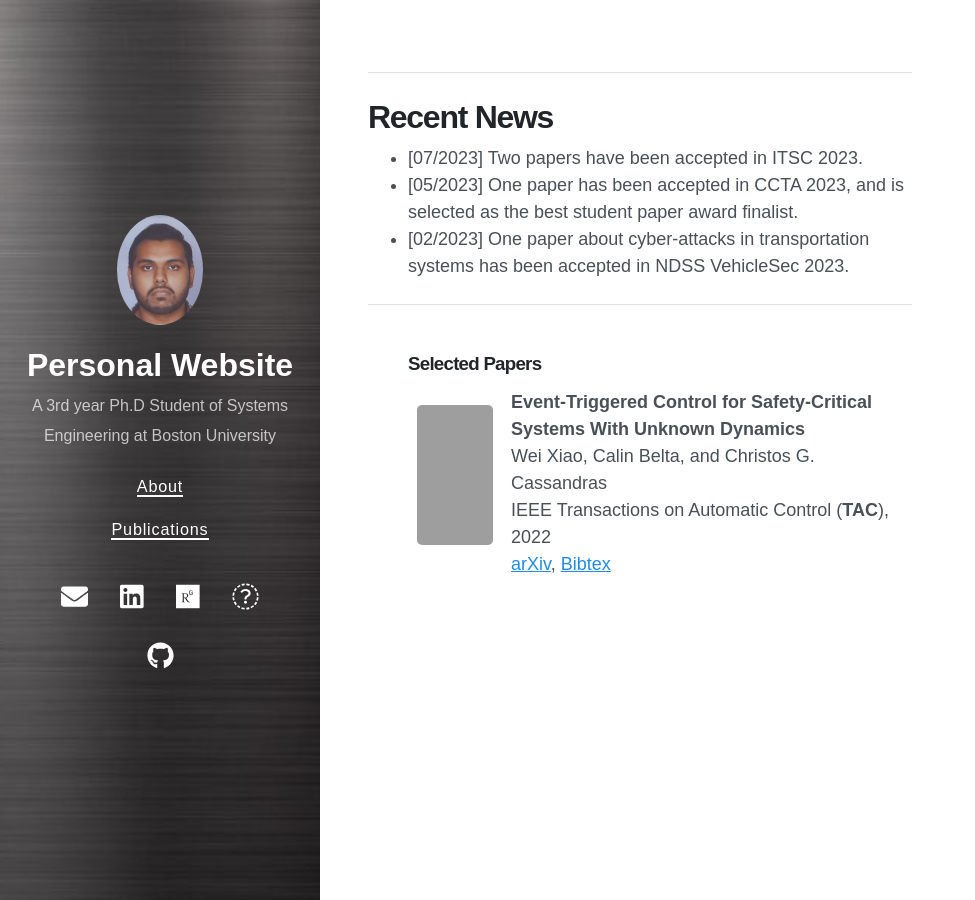
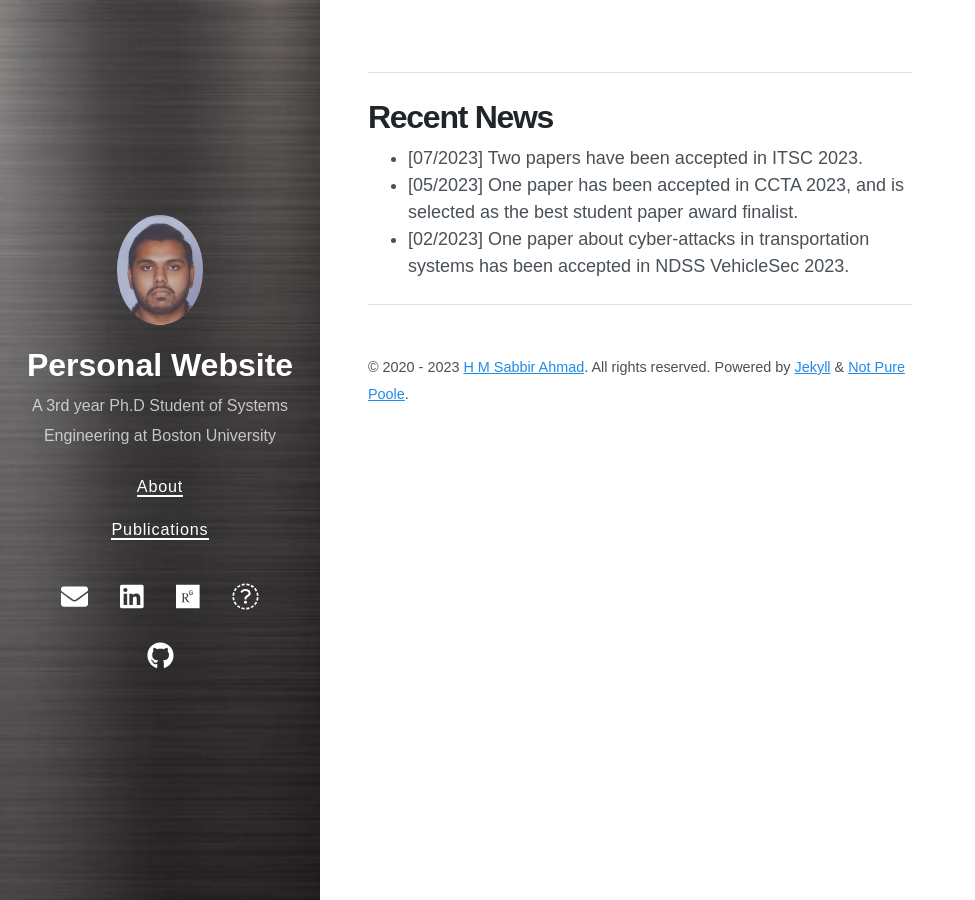
Before and after one commit to SabbirAhmad26/sabbirahmad26.github.io, a Jekyll site: the page built from README.md, in a window 1280 px wide and 900 px high. Shown: the whole window, without its empty margins (0-975 px from the left). Built offline with Jekyll 4.4.1, drawn with Linux system fonts in a browser that asks for light colours; nearby versions of some CDN libraries; our own code applies the rules of GitHub Pages for plain Markdown files; some of the changed text lies outside the part shown; grey boxes are pictures that could not be loaded.

Commit message:
Update home.html

```diff
--- a/_layouts/home.html
+++ b/_layouts/home.html
@@ -20,66 +20,4 @@
            </div>
        </div>
     <hr>
-
-<!-- Journal papers. -->
-    <div class="item border-bottom">
-       <ul>
-       <h3 id="Journal"> <br> Selected Papers </h3>
-       <div class="container">
-          <table style='border-width:1px;border-color:rgb(255,255,255);border-collapse:collapse' cellspacing='0' bordercolor='#888' border='1'>
-                <tbody>
-                   <tr>
-                      <td style='width:300px;height:150px'> <a imageanchor='1' href='event_TAC.gif'><img width='200' src='paper_figs/event_TAC.gif' height='140' border='0'  style='border-radius: 5px'/></a></td>
-                      <td style='width:1200px;height:89px;padding-left: 10px;'>
-                         <b>Event-Triggered Control for Safety-Critical Systems With Unknown Dynamics
-                         </b><br/> Wei Xiao, Calin Belta, and Christos G. Cassandras <br/>IEEE Transactions on Automatic Control (<b>TAC</b>), 2022 <br/> <a target='_blank' href='https://arxiv.org/abs/2103.15874'>arXiv</a>, <a href="javascript:toggle_visibility('xiao2022event')">Bibtex</a>
-                         <pre id="xiao2022event" xml:space="preserve" style="display: none; font-size: 12px">
-                        @article{xiao2022event,
-                           title={Event-Triggered Control for Safety-Critical Systems With Unknown Dynamics},
-                           author={Xiao, Wei and Belta, Calin and Cassandras, Christos G},
-                           journal={IEEE Transactions on Automatic Control},
-                           year={2022},
-                           publisher={IEEE}
-                         }
-                         </pre>
-                      </td>
-                   </tr>
-                </tbody>
-          </table>
-       </ul>
-       </div>
-    </div>
-    <hr>
-
-
-<!-- Conference papers. -->
-    <div class="item border-bottom">
-       <ul>
-       <h3 id="Conference"> <br> Selected Conference Papers</h3>
-       <div class="container">
-    <table style='border-width:1px;border-color:rgb(255,255,255);border-collapse:collapse' cellspacing='0' bordercolor='#888' border='1'>
-                <tbody>
-                   <tr>
-                      <td style='width:300px;height:150px'> <a imageanchor='1' href='paper_figs/cyber.png'><img width='200' src='paper_figs/cyber.png' height='140' border='0'  style='border-radius: 5px'/></a></td>
-                      <td style='width:1200px;height:89px;padding-left: 10px;'>
-                         <b>Evaluations of Cyberattacks on Cooperative Control of Connected and Autonomous Vehicles at Bottleneck Points
-                         </b><br/> HM Sabbir Ahmad, Ehsan Sabouni, Wei Xiao, Christos G Cassandras, and Wenchao Li <br/>VehicleSec, 2023 <br/> <a target='_blank' href='https://www.ndss-symposium.org/wp-content/uploads/2023/02/vehiclesec2023-23082-paper.pdf'>paper</a>, <a href="javascript:toggle_visibility('ahmadevaluations')">Bibtex</a>
-                         <pre id="ahmadevaluations" xml:space="preserve" style="display: none; font-size: 12px">
-                         @INPROCEEDINGS{ahmadevaluations,
-        title={Evaluations of Cyberattacks on Cooperative Control of Connected and Autonomous Vehicles at Bottleneck Points},
-        author={Ahmad, HM Sabbir and Sabouni, Ehsan and Xiao, Wei and Cassandras, Christos G and Li, Wenchao}
-      booktitle={VehicleSec 2023},
-      year = {2023}
-      }
-                         </pre>
-                      </td>
-                   </tr>
-                </tbody>
-          </table>
-       </ul>
-       </div>
-    </div>
-    <hr>
-    <hr>
-    <hr>
 </body>
```
